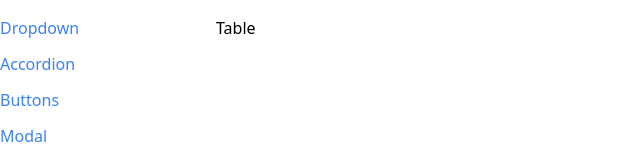
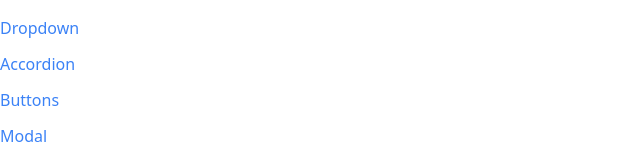
Before and after one commit to Pawelv9/comps, a React (Create React App) app: page /table in a window 1280 px wide. Shown: the top 160 px of the page, without its empty margins (0-640 px from the left). Built offline with nearby package versions, Linux system fonts and the light colour scheme.

Commit message:
communicating data to the table

```diff
--- a/src/components/Table.js
+++ b/src/components/Table.js
@@ -1,8 +1,8 @@
 import React from 'react';
 
-function Table() {
+function Table( data ) {
     return (
-        <div>Table</div>
+        <div>{data.length}</div>
     );
 }
 
--- a/src/pages/TablePage.js
+++ b/src/pages/TablePage.js
@@ -2,9 +2,16 @@
 
 
 function TablePage() {
+    const data = [
+        {name: 'Orange', color: 'bg-orange-500', score: 5},
+        {name: 'Apple', color: 'bg-red-500', score: 3},
+        {name: 'Orange', color: 'bg-yellow-500', score: 1},
+        {name: 'Lime', color: 'bg-green-500', score: 4},
+    ]
+
     return (
         <div>
-            <Table />
+            <Table data={data} />
         </div>
     );
 }
```
